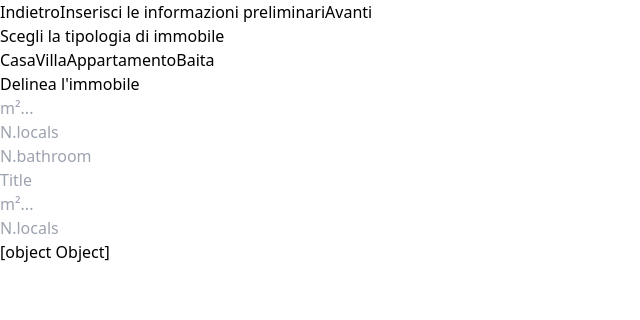
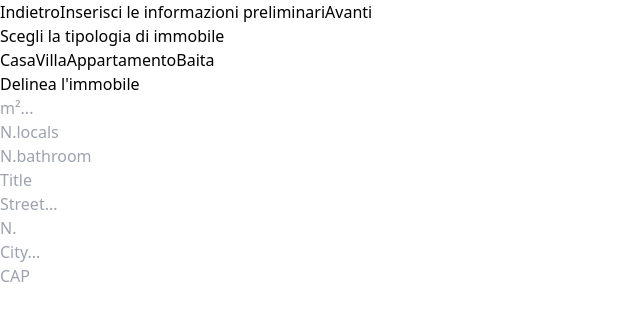
Before and after one commit to LatteDiMandorla/DietiEstates25, a React (Vite) app in the folder Client/DietiEstates/: page /SecondStep in a window 1280 px wide. Shown: the top 320 px of the page, without its empty margins (0-640 px from the left). Built offline with nearby package versions, Linux system fonts and the light colour scheme.

Commit message:
Minor changes to SecondStep.tsx

```diff
--- a/Client/DietiEstates/src/pages/SecondStep.tsx
+++ b/Client/DietiEstates/src/pages/SecondStep.tsx
@@ -12,7 +12,9 @@ interface Values {
     n_locals:   string,
     street:     string,
     cap:        string,
-    title:      string
+    title:      string,
+    city:       string,
+    civic:      string
 }
 
 
@@ -119,8 +121,10 @@ const DetailSchema = Yup.object().shape({
     n_locals:   Yup.number().min(1, "At least one local should exist!").max(6, "Maximum 6 locals").required("Number of locals is required!"),
     n_bathroom: Yup.number().min(1, "At least one bathroom should exist!").required("Number of locals is required!"),
     street:     Yup.string().required("The street is required!"),
-    cap:        Yup.string().required("The cap is required!"),
-    title:      Yup.string().required("You must assign a title to your estate!")
+    cap:        Yup.number().min(4, "You must put 4 numbers for CAP!").required("The cap is required!"),
+    title:      Yup.string().required("You must assign a title to your estate!"),
+    city:       Yup.string().required("You must indicate the city where your property is located"),
+    civic:      Yup.number().min(1, "Civic number start from 1")
 })
 
 const DetailBox = () => {
@@ -136,24 +140,24 @@ const DetailBox = () => {
             <Form>
                 <div className="flex w-full mt-10">
                     <div className="flex w-full flex-col justify-between">
-                        <Field type="number"name="metres" maxLength="15" placeholder="m²..." className={"bg-gray-100 hover:bg-gray-200 ml-2 w-28 px-2 h-10 " + ((errors.metres && touched.metres) ? "border border-red-500" : (touched.metres && "border border-green-500"))} />
-                        <ErrorMessage name="metres">{msg => <div className="text-xs text-center text-red-500">{msg}</div>}</ErrorMessage>
+                        <Field type="number"name="metres" maxLength="15" placeholder="m²..." className={"bg-gray-100 hover:bg-gray-200 rounded-md ml-2 w-28 px-2 h-10 transition-all duration-75" + ((errors.metres && touched.metres) ? "border border-red-500" : (touched.metres && "border border-green-500"))} />
+                        <ErrorMessage name="metres">{msg => <div className="text-xs text-red-500">{msg}</div>}</ErrorMessage>
 
                     </div>
                     <div className="flex w-full flex-col justify-between">
-                        <Field type="number"name="n_locals" maxLength="15" placeholder="N.locals" className={"bg-gray-100 hover:bg-gray-200 ml-2 w-28 px-2 h-10 " + ((errors.n_locals && touched.n_locals) ? "border border-red-500" : (touched.n_locals && "border border-green-500"))} />
-                        <ErrorMessage name="n_locals">{msg => <div className="text-xs text-center text-red-500">{msg}</div>}</ErrorMessage>
+                        <Field type="number"name="n_locals" maxLength="15" placeholder="N.locals" className={"bg-gray-100 hover:bg-gray-200 rounded-md ml-2 w-28 px-2 h-10 transition-all duration-75 " + ((errors.n_locals && touched.n_locals) ? "border border-red-500" : (touched.n_locals && "border border-green-500"))} />
+                        <ErrorMessage name="n_locals">{msg => <div className="text-xs text-red-500">{msg}</div>}</ErrorMessage>
                     </div>
                     <div className="flex w-full flex-col justify-between">
-                        <Field name="n_bathroom" maxLength="15" placeholder="N.bathroom" className={"bg-gray-100 hover:bg-gray-200 ml-2 w-28 px-2 h-10 " + ((errors.n_batrhoom && touched.n_batrhoom) ? "border border-red-500" : (touched.n_batrhoom && "border border-green-500"))} />
-                        <ErrorMessage name="n_bathroom">{msg => <div className="text-xs text-center text-red-500">{msg}</div>}</ErrorMessage>
+                        <Field name="n_bathroom" maxLength="15" placeholder="N.bathroom" className={"bg-gray-100 hover:bg-gray-200 rounded-md ml-2 w-28 px-2 h-10 transition-all duration-75" + ((errors.n_batrhoom && touched.n_batrhoom) ? "border border-red-500" : (touched.n_batrhoom && "border border-green-500"))} />
+                        <ErrorMessage name="n_bathroom">{msg => <div className="text-xs text-red-500">{msg}</div>}</ErrorMessage>
                     </div>
 
                 </div>
                 <div className="flex w-full mt-10">
                     <div className="flex flex-col justify-between">
-                        <Field name="title" maxLength="15" placeholder="Title" className={"bg-gray-100 hover:bg-gray-200 ml-2 w-46 px-2 h-10 " + ((errors.title && touched.title) ? "border border-red-500" : (touched.title && "border border-green-500"))} />
-                        <ErrorMessage name="title">{msg => <div className="text-xs text-center text-red-500">{msg}</div>}</ErrorMessage>
+                        <Field name="title" maxLength="30" placeholder="Title" className={"bg-gray-100 hover:bg-gray-200 rounded-md ml-2 w-46 px-2 h-10 transition-all duration-75" + ((errors.title && touched.title) ? "border border-red-500" : (touched.title && "border border-green-500"))} />
+                        <ErrorMessage name="title">{msg => <div className="text-xs text-red-500">{msg}</div>}</ErrorMessage>
                     </div>
 
 
@@ -161,17 +165,27 @@ const DetailBox = () => {
                 </div>
                 <div className="flex w-full mt-10">
                     <div className="flex w-full flex-col justify-between">
-                        <Field type="number"name="" maxLength="15" placeholder="m²..." className={"bg-gray-100 hover:bg-gray-200 ml-2 w-28 px-2 h-10 " + ((errors.metres && touched.metres) ? "border border-red-500" : (touched.metres && "border border-green-500"))} />
-                        <ErrorMessage name="metres">{msg => <div className="text-xs text-center text-red-500">{msg}</div>}</ErrorMessage>
+                        <Field name="street" maxLength="15" placeholder="Street..." className={"bg-gray-100 hover:bg-gray-200 rounded-md ml-2 w-48 px-2 h-10 transition-all duration-75" + ((errors.metres && touched.metres) ? "border border-red-500" : (touched.metres && "border border-green-500"))} />
+                        <ErrorMessage name="street">{msg => <div className="text-xs text-red-500">{msg}</div>}</ErrorMessage>
 
                     </div>
                     <div className="flex w-full flex-col justify-between">
-                        <Field type="number"name="" maxLength="15" placeholder="N.locals" className={"bg-gray-100 hover:bg-gray-200 ml-2 w-28 px-2 h-10 " + ((errors.n_locals && touched.n_locals) ? "border border-red-500" : (touched.n_locals && "border border-green-500"))} />
-                        <ErrorMessage name="n_locals">{msg => <div className="text-xs text-center text-red-500">{msg}</div>}</ErrorMessage>
+                        <Field type="number"name="civic" maxLength="15" placeholder="N." className={"bg-gray-100 hover:bg-gray-200 rounded-md ml-2 w-16 px-2 h-10 transition-all duration-75" + ((errors.civic && touched.civic) ? "border border-red-500" : (touched.civic && "border border-green-500"))} />
+                        <ErrorMessage name="civic">{msg => <div className="text-xs text-red-500">{msg}</div>}</ErrorMessage>
+                    </div>
+
+
+                </div>
+
+                    <div className="flex w-full mt-10">
+                    <div className="flex w-full flex-col justify-between">
+                        <Field name="city" maxLength="30" placeholder="City..." className={"bg-gray-100 hover:bg-gray-200 rounded-md ml-2 w-60 px-2 h-10 transition-all duration-75" + ((errors.city && touched.city) ? "border border-red-500" : (touched.city && "border border-green-500"))} />
+                        <ErrorMessage name="city">{msg => <div className="text-xs text-red-500">{msg}</div>}</ErrorMessage>
+
                     </div>
                     <div className="flex w-full flex-col justify-between">
-                        <Field name="" maxLength="15" placeholder="N.bathroom" className={"bg-gray-100 hover:bg-gray-200 ml-2 w-28 px-2 h-10 " + ((errors.n_batrhoom && touched.n_batrhoom) ? "border border-red-500" : (touched.n_batrhoom && "border border-green-500"))} />
-                        <ErrorMessage name="n_bathroom">{msg => <div className="text-xs text-center text-red-500">{msg}</div>}</ErrorMessage>
+                        <Field type="number"name="cap" maxLength="4" placeholder="CAP" className={"bg-gray-100 hover:bg-gray-200 rounded-md ml-2 w-28 px-2 h-10 transition-all duration-75" + ((errors.cap && touched.cap) ? "border border-red-500" : (touched.cap && "border border-green-500"))} />
+                        <ErrorMessage name="number">{msg => <div className="text-xs text-red-500">{msg}</div>}</ErrorMessage>
                     </div>
 
                 </div>
```
